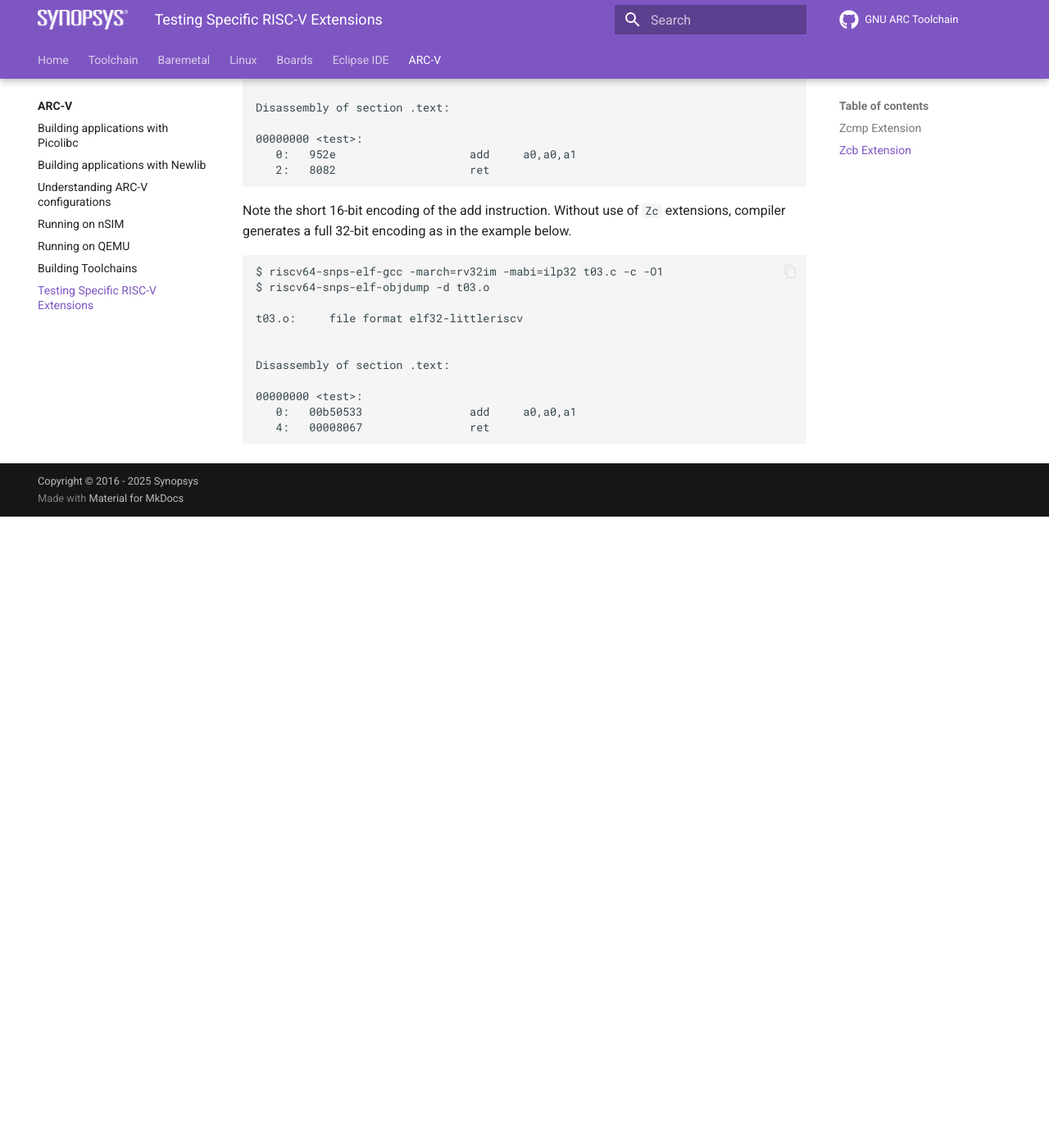
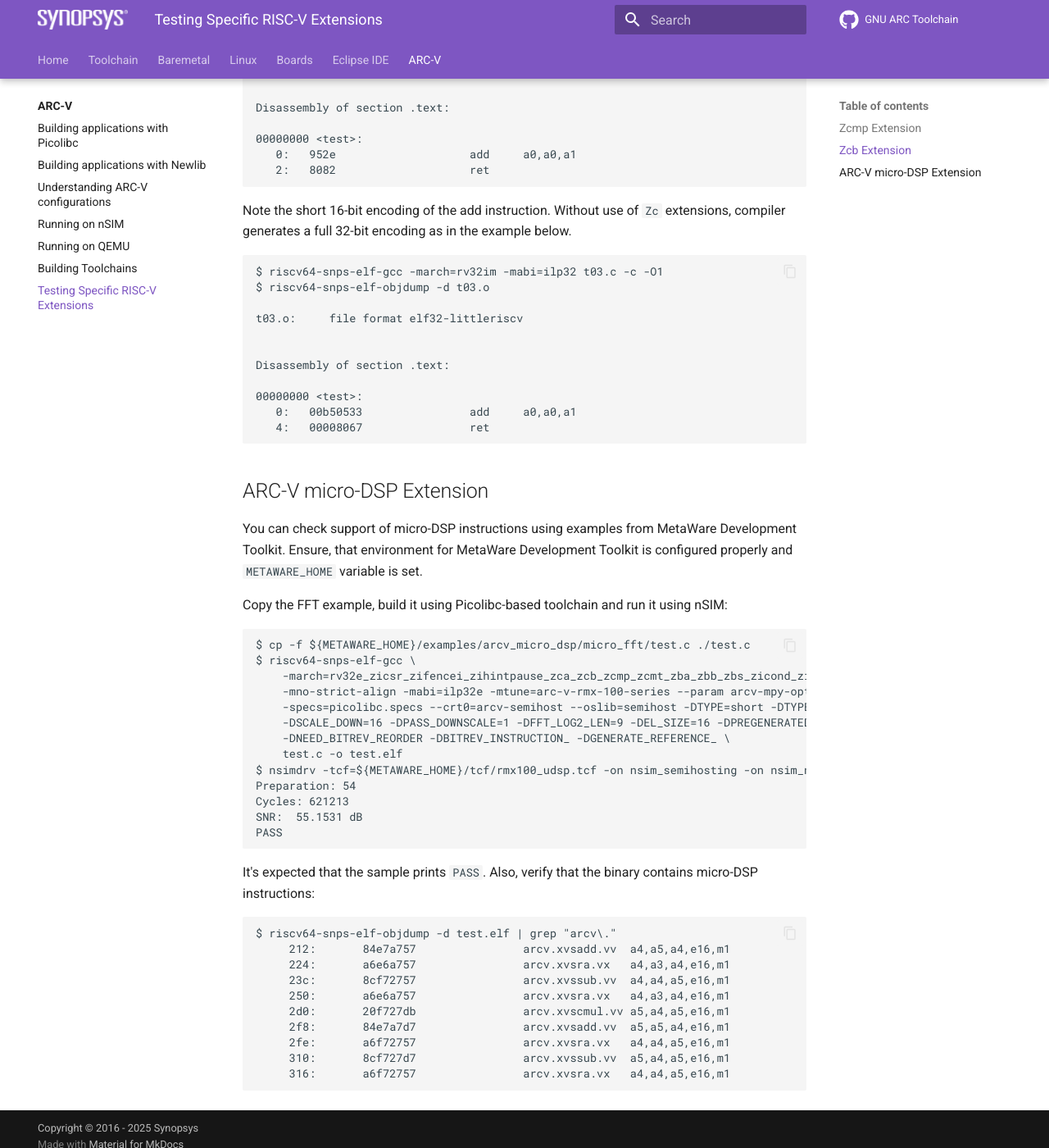
Before and after one commit to foss-for-synopsys-dwc-arc-processors/documentation, an MkDocs documentation site: the page built from docs/arcv/testing.md, in a window 1280 px wide and 1400 px high, scrolled down 1596 px. Shown: the whole window at 82% size. Built offline with MkDocs 1.6.1 and Material for MkDocs 9.7.7, drawn with Linux system fonts in a browser that asks for light colours; comment, search, counter and statistics services are not loaded; the version menu is left out; before the commit the page ends 2226 px from its top, so only the background shows below that.

Commit message:
arcv: Add a section for checking micro-DSP extension
Signed-off-by: Yuriy Kolerov <ykolerov@synopsys.com>

````diff
--- a/docs/arcv/testing.md
+++ b/docs/arcv/testing.md
@@ -100,3 +100,45 @@
    0:   00b50533                add     a0,a0,a1
    4:   00008067                ret
 ```
+
+## ARC-V micro-DSP Extension
+
+You can check support of micro-DSP instructions using examples from
+MetaWare Development Toolkit. Ensure, that environment for MetaWare
+Development Toolkit is configured properly and `METAWARE_HOME` variable
+is set.
+
+Copy the FFT example, build it using Picolibc-based toolchain and run
+it using nSIM:
+
+```
+$ cp -f ${METAWARE_HOME}/examples/arcv_micro_dsp/micro_fft/test.c ./test.c
+$ riscv64-snps-elf-gcc \
+    -march=rv32e_zicsr_zifencei_zihintpause_zca_zcb_zcmp_zcmt_zba_zbb_zbs_zicond_zicbom_zicbop_xarcvudsp \
+    -mno-strict-align -mabi=ilp32e -mtune=arc-v-rmx-100-series --param arcv-mpy-option=1c \
+    -specs=picolibc.specs --crt0=arcv-semihost --oslib=semihost -DTYPE=short -DTYPE_W=int \
+    -DSCALE_DOWN=16 -DPASS_DOWNSCALE=1 -DFFT_LOG2_LEN=9 -DEL_SIZE=16 -DPREGENERATED_REFERENCE \
+    -DNEED_BITREV_REORDER -DBITREV_INSTRUCTION_ -DGENERATE_REFERENCE_ \
+    test.c -o test.elf
+$ nsimdrv -tcf=${METAWARE_HOME}/tcf/rmx100_udsp.tcf -on nsim_semihosting -on nsim_ncam_experimental_option test.elf
+Preparation: 54
+Cycles: 621213
+SNR:  55.1531 dB
+PASS
+```
+
+It's expected that the sample prints `PASS`. Also, verify that the
+binary contains micro-DSP instructions:
+
+```
+$ riscv64-snps-elf-objdump -d test.elf | grep "arcv\."
+     212:       84e7a757                arcv.xvsadd.vv  a4,a5,a4,e16,m1
+     224:       a6e6a757                arcv.xvsra.vx   a4,a3,a4,e16,m1
+     23c:       8cf72757                arcv.xvssub.vv  a4,a4,a5,e16,m1
+     250:       a6e6a757                arcv.xvsra.vx   a4,a3,a4,e16,m1
+     2d0:       20f727db                arcv.xvscmul.vv a5,a4,a5,e16,m1
+     2f8:       84e7a7d7                arcv.xvsadd.vv  a5,a5,a4,e16,m1
+     2fe:       a6f72757                arcv.xvsra.vx   a4,a4,a5,e16,m1
+     310:       8cf727d7                arcv.xvssub.vv  a5,a4,a5,e16,m1
+     316:       a6f72757                arcv.xvsra.vx   a4,a4,a5,e16,m1
+```
````
